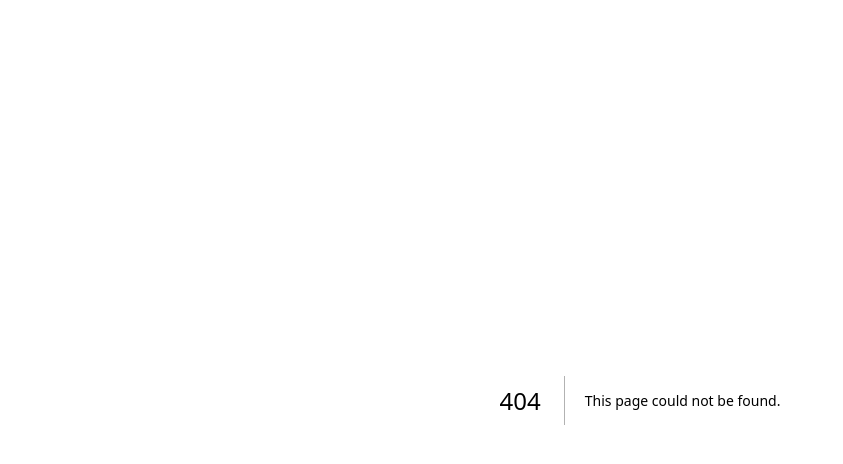
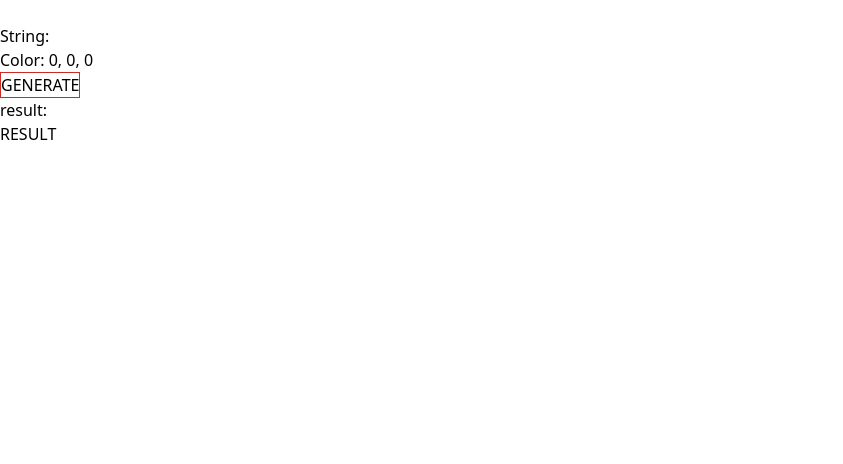
Before and after one commit to wiwo-dev/rekrutacja-hunt4it, a Next.js app: page /test in a window 1280 px wide. Before the commit this address had no page. Shown: the top 464 px of the page, without its empty margins (0-843 px from the left). Built offline with nearby package versions, Linux system fonts and the light colour scheme.

Commit message:
subpage /test with colormind.io API

```diff
--- a/next.config.js
+++ b/next.config.js
@@ -1,4 +1,8 @@
 /** @type {import('next').NextConfig} */
-const nextConfig = {}
+const nextConfig = {
+  experimental: {
+    serverActions: true,
+  },
+};
 
-module.exports = nextConfig
+module.exports = nextConfig;
--- /dev/null
+++ b/src/app/test/page.tsx
@@ -0,0 +1,77 @@
+'use client';
+import React, { FormEventHandler, useState } from 'react';
+import { rgbArrayToHex, stringToColor } from '@/utils/color-helpers';
+import { generateColors } from '@/utils/color-server-action';
+
+type Props = {};
+
+export default function Test({}: Props) {
+  const [string, setString] = useState('');
+  const [color, setColor] = useState<number[]>([0, 0, 0]);
+  const [result, setResult] = useState<string[]>();
+
+  const handleInputChange = (value: string) => {
+    setString(value);
+    const color = stringToColor(value);
+    setColor(color);
+  };
+
+  const handleFormSubmit = async (event: React.FormEvent<HTMLFormElement>) => {
+    event.preventDefault();
+    const formData = new FormData(event.currentTarget);
+    console.log('HANDLE FORM SUBMIT');
+    const inputString = formData.get('inputString')?.toString() || '';
+
+    //server action
+    const result = await generateColors(inputString);
+    if (result) setResult(result);
+    //setResult(result)
+  };
+
+  return (
+    <div>
+      <form onSubmit={handleFormSubmit}>
+        <input
+          onChange={(e) => handleInputChange(e.target.value)}
+          name='inputString'
+        ></input>
+        <p>String: {string}</p>
+        <p>
+          Color: {color[0]}, {color[1]}, {color[2]}
+        </p>
+        <button className='border-persian-red-600 border' type='submit'>
+          GENERATE
+        </button>
+      </form>
+
+      <p>result: {result}</p>
+      <div>
+        <h1>RESULT</h1>
+        {result && (
+          <div className='flex gap-3'>
+            <div
+              className='h-10 w-10'
+              style={{ backgroundColor: result![0] as string }}
+            ></div>
+            <div
+              className='h-10 w-10'
+              style={{ backgroundColor: result![1] as string }}
+            ></div>
+            <div
+              className='h-10 w-10'
+              style={{ backgroundColor: result![2] as string }}
+            ></div>
+            <div
+              className='h-10 w-10'
+              style={{ backgroundColor: result![3] as string }}
+            ></div>
+            <div
+              className='h-10 w-10'
+              style={{ backgroundColor: result![4] as string }}
+            ></div>
+          </div>
+        )}
+      </div>
+    </div>
+  );
+}
--- /dev/null
+++ b/src/utils/color-helpers.ts
@@ -0,0 +1,61 @@
+import * as crypto from 'crypto-js'; // Make sure to install the crypto-js library
+
+/**
+ * Function to generate a consistent color as an RGB array from a string input.
+ *
+ * @param inputString - The input string to be hashed and converted into a color.
+ * @returns An array of three integers representing the RGB color values (0 to 255).
+ *
+ * Example:
+ *   stringToColor('example') returns [46, 200, 14].
+ */
+export function stringToColor(inputString: string): [number, number, number] {
+  // Create a hash of the input string using SHA-256
+  const hash = sha256(inputString);
+
+  // Extract a portion of the hash to represent the color (e.g., first 6 characters)
+  const colorHex = hash.slice(0, 6);
+
+  // Convert the hexadecimal color to RGB values
+  const r = parseInt(colorHex.slice(0, 2), 16);
+  const g = parseInt(colorHex.slice(2, 4), 16);
+  const b = parseInt(colorHex.slice(4, 6), 16);
+
+  // Return the color as an RGB array
+  return [r, g, b];
+}
+
+// SHA-256 hashing function
+function sha256(input: string): string {
+  return crypto.SHA256(input).toString(crypto.enc.Hex);
+}
+
+/**
+ * Converts an RGB color represented as an array of integers to a hexadecimal color code.
+ *
+ * @param rgbArray - An array of three integers representing RGB values (0 to 255).
+ * @returns A hexadecimal color code string in the format '#RRGGBB'.
+ * @throws Error if the input is invalid or out of range.
+ *
+ * Example:
+ *   rgbArrayToHex([255, 0, 128]) returns '#FF0080'.
+ */
+export function rgbArrayToHex(rgbArray: [number, number, number]): string {
+  // Ensure that each element of the input array is within the valid range (0 to 255)
+  if (
+    rgbArray.some((value) => value < 0 || value > 255) ||
+    rgbArray.length !== 3
+  ) {
+    throw new Error(
+      'Input must be a valid RGB array with values between 0 and 255.'
+    );
+  }
+
+  // Convert the individual elements of the array to hexadecimal strings
+  const hexValues = rgbArray.map((value) =>
+    value.toString(16).toUpperCase().padStart(2, '0')
+  );
+
+  // Join the hexadecimal values to form the final hex color code
+  return `#${hexValues.join('')}`;
+}
--- /dev/null
+++ b/src/utils/color-server-action.ts
@@ -0,0 +1,38 @@
+'use server';
+
+import { rgbArrayToHex, stringToColor } from './color-helpers';
+
+export async function generateColors(inputString: string) {
+  console.log('SERVER ACTION');
+  console.log(inputString);
+
+  const color = stringToColor(inputString);
+  let result;
+  try {
+    const response = await fetch('http://colormind.io/api/', {
+      method: 'POST',
+      headers: {
+        'Content-type': 'application/json',
+      },
+      body: JSON.stringify({
+        input: [color, 'N', 'N', 'N', 'N'],
+        model: 'default',
+      }),
+    });
+
+    const data = await response.json();
+
+    result = [
+      rgbArrayToHex(data.result[0] as [number, number, number]),
+      rgbArrayToHex(data.result[1] as [number, number, number]),
+      rgbArrayToHex(data.result[2] as [number, number, number]),
+      rgbArrayToHex(data.result[3] as [number, number, number]),
+      rgbArrayToHex(data.result[4] as [number, number, number]),
+    ];
+    console.log(result);
+    return result;
+  } catch (error) {
+    console.log('SERVER ACTION ERROR');
+    throw error;
+  }
+}
```
Also changed, not shown: package.json (+6 -2 lines), 1 other file (tests, documents, lock files or other folders).
